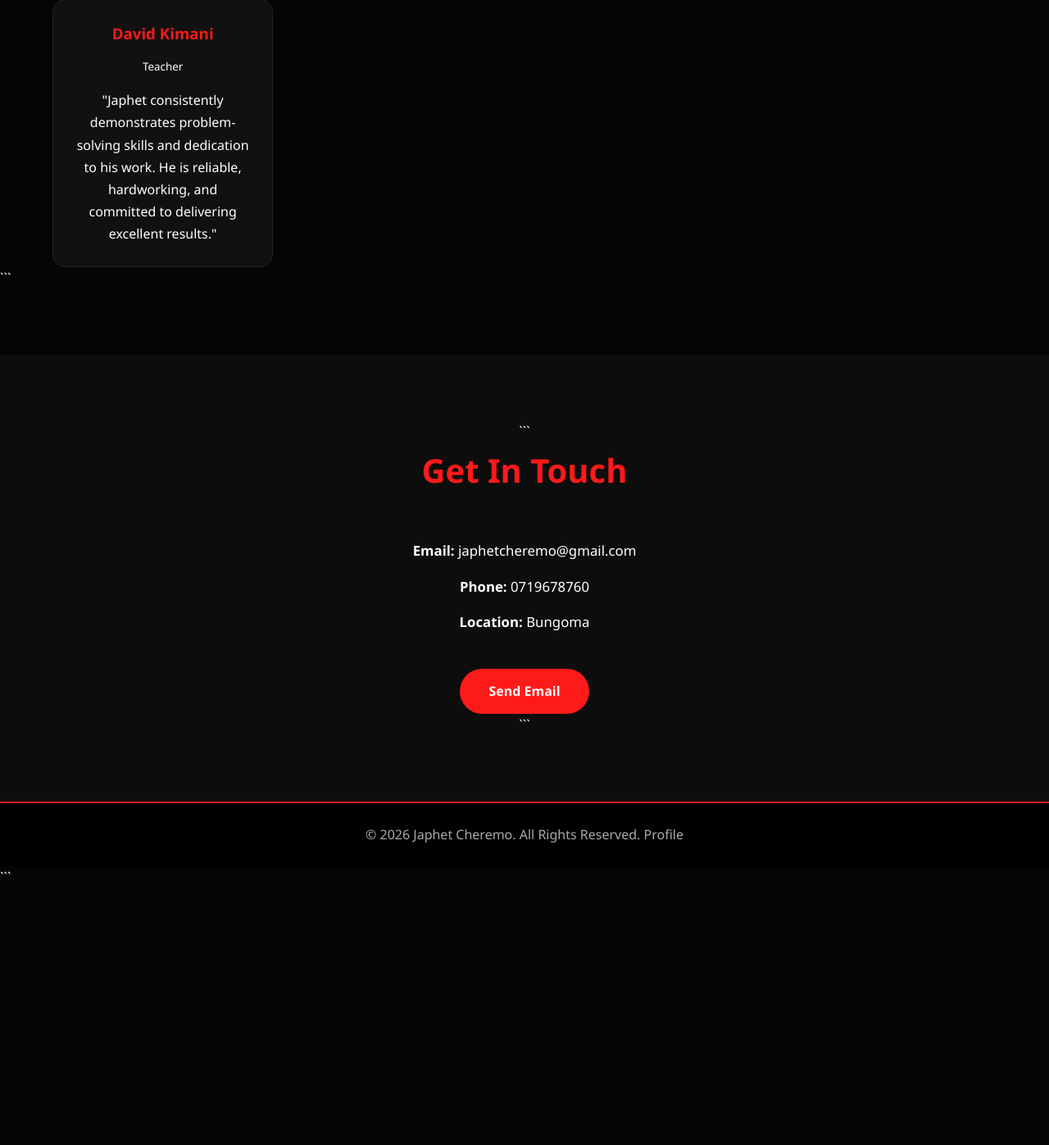
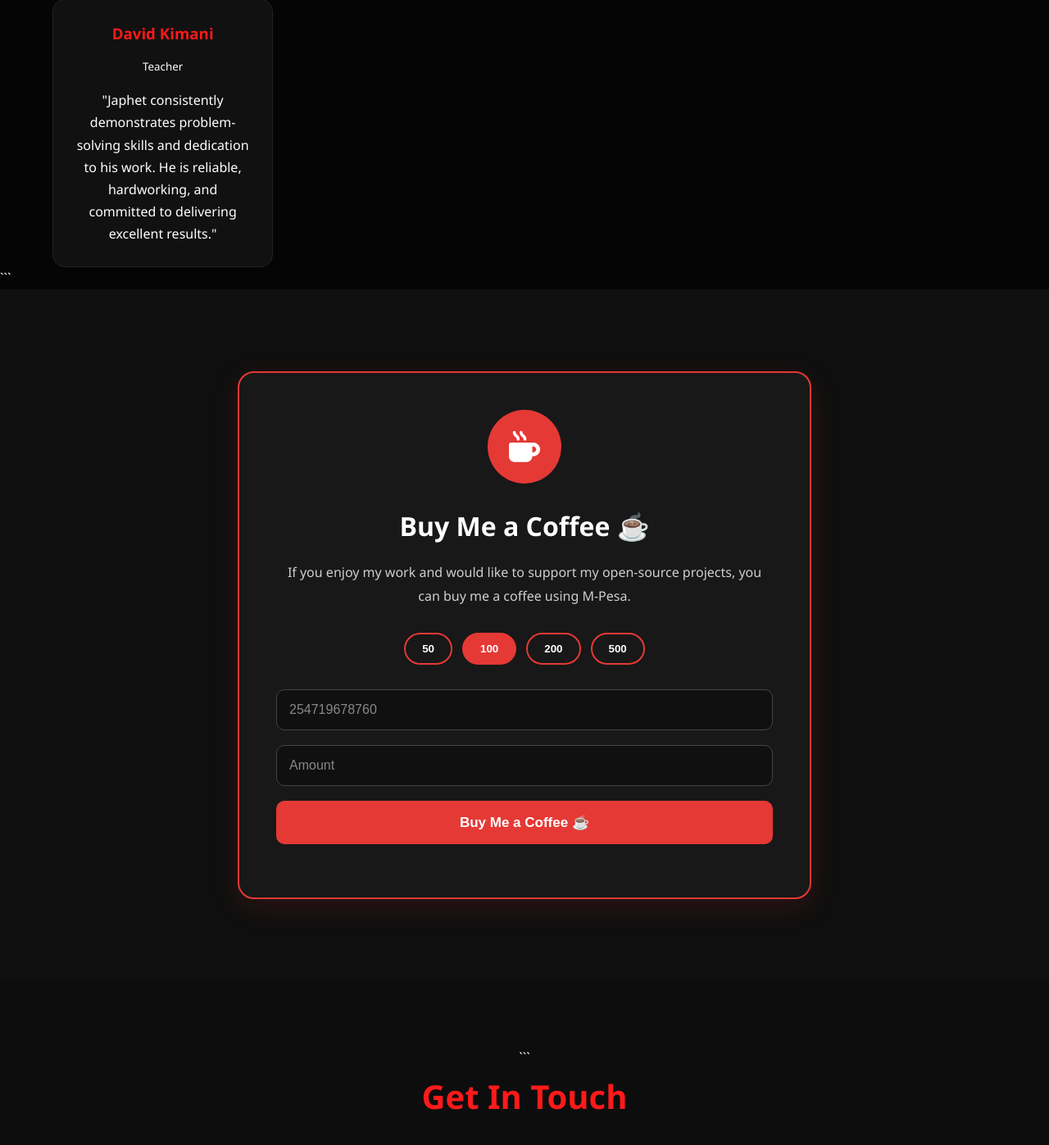
Before and after one commit to japhetcheremo-cloud/django-portfolio, a Django app: page / in a window 1280 px wide. Shown: the part 4634-6031 px from the top of the page at 82% size. Before the commit the page ends 5701 px from the top, so only its background shows below. Run offline with Django 5.2, Linux system fonts and the light colour scheme; data comes from the database, SQL or seed files in the repository; both versions use the stored data as it was after the commit.

Commit message:
Updated portfolio design and added new features

````diff
--- a/kenya/static/kenya/css/style.css
+++ b/kenya/static/kenya/css/style.css
@@ -1,4 +1,7 @@
-*{
+html{
+    scroll-behavior:smooth;
+}*
+{
     margin:0;
     padding:0;
     box-sizing:border-box;
@@ -497,3 +500,155 @@ nav ul{
 textarea.contact-input{
     resize:vertical;
 }
+/* =========================================/*=========================================
+        BUY ME A COFFEE
+=========================================*/
+
+#buy-coffee{
+    padding:100px 20px;
+    background:#0f0f0f;
+}
+
+.buy-coffee-container{
+    max-width:700px;
+    margin:auto;
+}
+
+.buy-coffee-card{
+    background:#181818;
+    border:2px solid #e53935;
+    border-radius:20px;
+    padding:45px;
+    text-align:center;
+    transition:.4s;
+    box-shadow:0 10px 35px rgba(229,57,53,.15);
+}
+
+.buy-coffee-card:hover{
+    transform:translateY(-8px);
+    box-shadow:0 20px 45px rgba(229,57,53,.35);
+}
+
+.buy-coffee-icon{
+    width:90px;
+    height:90px;
+    margin:auto;
+    border-radius:50%;
+    background:#e53935;
+    color:#fff;
+    display:flex;
+    align-items:center;
+    justify-content:center;
+    font-size:38px;
+    margin-bottom:25px;
+}
+
+.buy-coffee-card h2{
+    color:#fff;
+    font-size:2rem;
+    margin-bottom:15px;
+}
+
+.buy-coffee-card p{
+    color:#cfcfcf;
+    line-height:1.8;
+    margin-bottom:30px;
+}
+
+/* Amount Buttons */
+
+.amount-options{
+    display:flex;
+    justify-content:center;
+    gap:12px;
+    flex-wrap:wrap;
+    margin-bottom:30px;
+}
+
+.amount-btn{
+    background:transparent;
+    color:#fff;
+    border:2px solid #e53935;
+    padding:10px 20px;
+    border-radius:30px;
+    cursor:pointer;
+    transition:.3s;
+    font-weight:600;
+}
+
+.amount-btn:hover,
+.amount-btn.active{
+    background:#e53935;
+    color:#fff;
+}
+
+/* Form */
+
+#mpesa-form{
+    display:flex;
+    flex-direction:column;
+    gap:18px;
+}
+
+#mpesa-form input{
+    background:#101010;
+    color:#fff;
+    border:1px solid #444;
+    padding:15px;
+    border-radius:10px;
+    font-size:16px;
+    outline:none;
+    transition:.3s;
+}
+
+#mpesa-form input::placeholder{
+    color:#888;
+}
+
+#mpesa-form input:focus{
+    border-color:#e53935;
+    box-shadow:0 0 10px rgba(229,57,53,.4);
+}
+
+#mpesa-form button{
+    background:#e53935;
+    color:#fff;
+    border:none;
+    padding:16px;
+    border-radius:10px;
+    cursor:pointer;
+    font-size:17px;
+    font-weight:600;
+    transition:.3s;
+}
+
+#mpesa-form button:hover{
+    background:#ff3b30;
+    transform:translateY(-3px);
+}
+
+#payment-message{
+    margin-top:20px;
+    color:#4caf50;
+    font-weight:600;
+}
+
+/* Mobile */
+
+@media(max-width:768px){
+
+    .buy-coffee-card{
+        padding:30px 20px;
+    }
+
+    .buy-coffee-card h2{
+        font-size:1.7rem;
+    }
+
+    .buy-coffee-icon{
+        width:75px;
+        height:75px;
+        font-size:32px;
+    }
+
+}
--- a/kenya/templates/base.html
+++ b/kenya/templates/base.html
@@ -29,11 +29,22 @@
 <meta name="author"
       content="Japhet Cheremo">
 
-<link rel="stylesheet" href="{% static 'kenya/css/style.css' %}">
-
 <!-- Font Awesome -->
 <link rel="stylesheet"
       href="https://cdnjs.cloudflare.com/ajax/libs/font-awesome/6.5.2/css/all.min.css">
+
+      <link rel="preload"
+      href="{% static 'kenya/css/style.css' %}"
+      as="style">
+
+<link rel="stylesheet"
+      href="{% static 'kenya/css/style.css' %}">
+
+      <style>
+@font-face {
+    font-display: swap;
+}
+</style>
 
 {% if settings and settings.favicon %}
     <link rel="icon" href="{{ settings.favicon.url }}">
@@ -63,27 +74,23 @@
 
         <ul>
 
-            <li>
-                <a href="/">Home</a>
-            </li>
+    <li><a href="#hero">Home</a></li>
 
-            <li>
-                <a href="/about/">About</a>
-            </li>
+    <li><a href="#about">About</a></li>
 
-            <li>
-                <a href="/projects/">Projects</a>
-            </li>
+    <li><a href="#skills">Skills</a></li>
 
-            <li>
-                <a href="/blog/">Blog</a>
-            </li>
+    <li><a href="#services">Services</a></li>
 
-            <li>
-                <a href="/contact/">Contact</a>
-            </li>
+    <li><a href="#projects">Projects</a></li>
 
-        </ul>
+    <li><a href="#testimonials">Testimonials</a></li>
+
+    <li><a href="#contact">Contact</a></li>
+
+    <li><a href="{% url 'blog' %}">Blog</a></li>
+
+</ul>
 
     </div>
 
--- a/kenya/templates/kenya/index.html
+++ b/kenya/templates/kenya/index.html
@@ -257,6 +257,45 @@
 </div>
 ```
 
+<section id="buy-coffee">
+    <div class="buy-coffee-container">
+
+        <div class="buy-coffee-card">
+
+            <div class="buy-coffee-icon">
+                <i class="fas fa-mug-hot"></i>
+            </div>
+
+            <h2>Buy Me a Coffee ☕</h2>
+
+            <p>
+                If you enjoy my work and would like to support my open-source projects,
+                you can buy me a coffee using M-Pesa.
+            </p>
+
+            <div class="amount-options">
+                <button type="button" class="amount-btn">50</button>
+                <button type="button" class="amount-btn active">100</button>
+                <button type="button" class="amount-btn">200</button>
+                <button type="button" class="amount-btn">500</button>
+            </div>
+
+      <form id="mpesa-form" method="POST" action="{% url 'pay' %}">
+    {% csrf_token %}
+
+    <input type="text" name="phone" placeholder="254719678760" required>
+    <input type="number" name="amount" placeholder="Amount" required>
+
+    <button type="submit">
+        Buy Me a Coffee ☕
+    </button>
+</form>
+
+            <div id="payment-message"></div>
+
+        </div>
+
+    </div>
 </section>
 
 <!-- CONTACT -->
--- a/kenya/urls.py
+++ b/kenya/urls.py
@@ -1,5 +1,3 @@
-
-
 from django.urls import path
 from . import views
 
@@ -9,4 +7,8 @@ urlpatterns = [
     path("projects/", views.projects, name="projects"),
     path("blog/", views.blog, name="blog"),
     path("contact/", views.contact, name="contact"),
+
+    # M-Pesa
+    path("pay/", views.pay_mpesa, name="pay"),
+    path("mpesa/callback/", views.mpesa_callback, name="callback"),
 ]
--- a/kenya/views.py
+++ b/kenya/views.py
@@ -1,7 +1,14 @@
-from django.shortcuts import render
+from django.shortcuts import render, redirect
+from django.http import JsonResponse
+from django.views.decorators.http import require_POST
+
 from .models import *
+from .mpesa import stk_push
+
+
 
 def home(request):
+
     context = {
         "profile": Profile.objects.first(),
         "skills": Skill.objects.all(),
@@ -10,16 +17,131 @@ def home(request):
         "testimonials": Testimonial.objects.all(),
         "settings": SiteSettings.objects.first(),
     }
+
     return render(request, "kenya/index.html", context)
 
+
+
 def about(request):
-    return render(request, "kenya/about.html")
+
+    context = {
+        "profile": Profile.objects.first(),
+        "education": Education.objects.all(),
+        "experience": Experience.objects.all(),
+        "certificates": Certificate.objects.all(),
+        "settings": SiteSettings.objects.first(),
+    }
+
+    return render(request, "kenya/about.html", context)
+
+
 
 def projects(request):
-    return render(request, "kenya/projects.html")
+
+    context = {
+        "projects": Project.objects.all().order_by("-created"),
+        "settings": SiteSettings.objects.first(),
+    }
+
+    return render(request, "kenya/projects.html", context)
+
+
 
 def blog(request):
-    return render(request, "kenya/blog.html")
+
+    context = {
+        "blogs": Blog.objects.all().order_by("-published"),
+        "settings": SiteSettings.objects.first(),
+    }
+
+    return render(request, "kenya/blog.html", context)
+
+
 
 def contact(request):
-    return render(request, "kenya/contact.html")
+
+    profile = Profile.objects.first()
+
+    if request.method == "POST":
+
+        Contact.objects.create(
+            name=request.POST.get("name", ""),
+            email=request.POST.get("email", ""),
+            subject=request.POST.get("subject", ""),
+            message=request.POST.get("message", "")
+        )
+
+        return redirect("contact")
+
+
+    context = {
+        "profile": profile,
+        "settings": SiteSettings.objects.first(),
+    }
+
+    return render(request, "kenya/contact.html", context)
+
+
+
+# ==========================
+# MPESA STK PUSH
+# ==========================
+
+
+@require_POST
+def pay_mpesa(request):
+
+    try:
+
+        phone = request.POST.get("phone")
+        amount = int(request.POST.get("amount"))
+
+
+        response = stk_push(
+            phone,
+            amount
+        )
+
+
+        MpesaPayment.objects.create(
+
+            phone=phone,
+
+            amount=amount,
+
+            checkout_request_id=response.get(
+                "CheckoutRequestID"
+            ),
+
+            merchant_request_id=response.get(
+                "MerchantRequestID"
+            ),
+
+        )
+
+
+        return JsonResponse(response)
+
+
+    except Exception as e:
+
+        return JsonResponse(
+            {
+                "error": str(e)
+            },
+            status=400
+        )
+
+
+
+def mpesa_callback(request):
+
+    print(request.body)
+
+
+    return JsonResponse(
+        {
+            "ResultCode": 0,
+            "ResultDesc": "Accepted"
+        }
+    )
````
Also changed, not shown: cheremo/settings.py (+14 -5 lines), kenya/mpesa.py (added, +114 -0 lines), kenya/templates/kenya/blog.html (+42 -13 lines), db.sqlite3.
